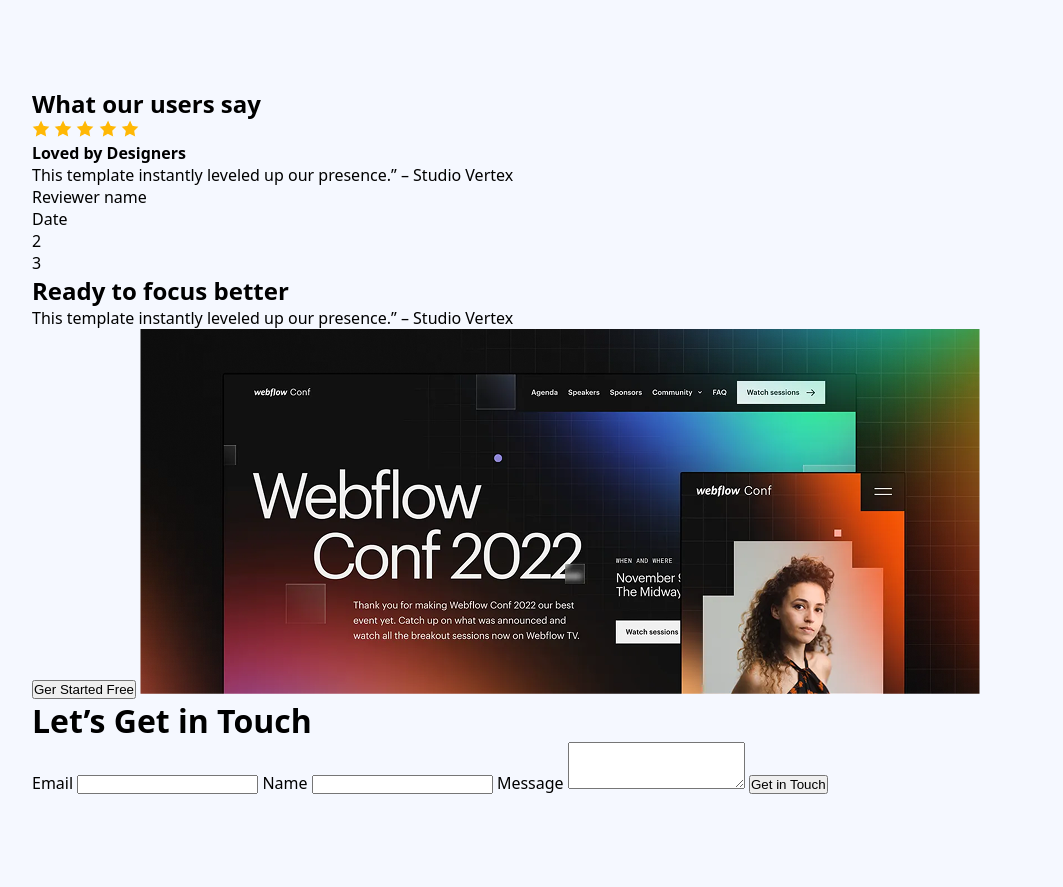
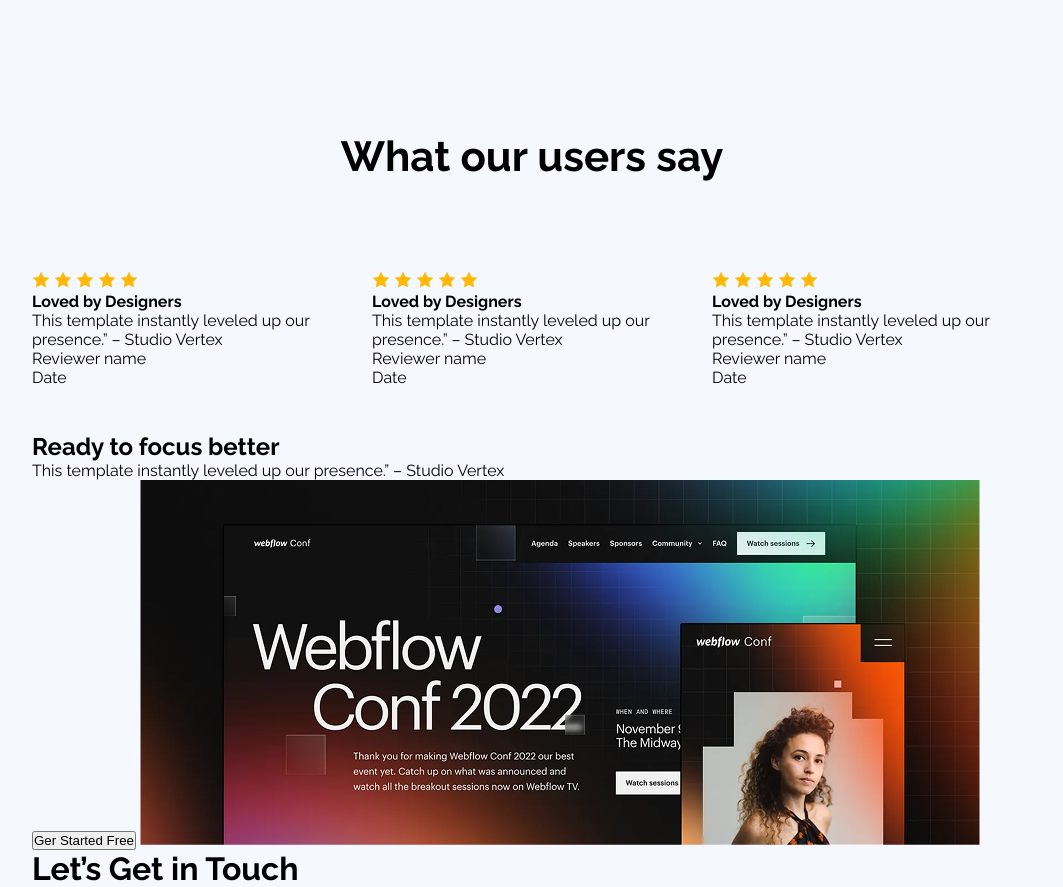
Before and after one commit to devShuvo25/B12A01-resources, a plain HTML site: page index.html in a window 1280 px wide. Shown: the part 1511-2398 px from the top of the page, without its empty margins (108-1171 px from the left). Drawn offline with Linux system fonts and the light colour scheme.

Commit message:
google font added in html

```diff
--- a/index.html
+++ b/index.html
@@ -4,16 +4,19 @@
     <meta charset="UTF-8">
     <meta name="viewport" content="width=device-width, initial-scale=1.0">
     <title>Landing launchpad</title>
+    <link rel="preconnect" href="https://fonts.googleapis.com">
+<link rel="preconnect" href="https://fonts.gstatic.com" crossorigin>
+<link href="https://fonts.googleapis.com/css2?family=Raleway:ital,wght@0,100..900;1,100..900&display=swap" rel="stylesheet">
     <link rel="stylesheet" href="style/style.css">
 </head>
-<body class="libertinus-math-regular">
+<body class="raleway-unique-font">
     <header>
         <!-- Header section starts from here -->
          <nav class="display-flx-space-btwn">
             <h2>WEB<span>FLOW</span></h2>
             <button class="btn-styles">Sign Up</button>
          </nav>
-         <div class="banner">
+         <div class="banner ">
             <h1>Cool Dark UI Template for Webflow Agencies!</h1>
             <button class="btn-styles">Stay Focused</button>
          </div>
@@ -50,7 +53,7 @@
          </div>
          <div class="user-feedback">
             <h2>What our users say</h2>
-            <div class="feedback-container">
+            <div class="feedback-container display-flx-space-btwn">
                 <div class="user-feedback-child">
                     <div class="star-icon">
                         <img src="Assets/icon-star.png" alt="">
@@ -71,8 +74,46 @@
                         </div>
                     </div>
                 </div>
-                <div class="user-feedback-child">2</div>
-                <div class="user-feedback-child">3</div>
+                <div class="user-feedback-child">
+                    <div class="star-icon">
+                        <img src="Assets/icon-star.png" alt="">
+                        <img src="Assets/icon-star.png" alt="">
+                        <img src="Assets/icon-star.png" alt="">
+                        <img src="Assets/icon-star.png" alt="">
+                        <img src="Assets/icon-star.png" alt="">
+                    </div>
+                    <div class="user-article">
+                        <h4>Loved by Designers</h4>
+                        <p>This template instantly leveled up our presence.” – Studio Vertex</p>
+                    </div>
+                    <div class="user-info">
+                        <div class="user-image"></div>
+                        <div class="user-name">
+                            <p>Reviewer name</p>
+                            <p>Date</p>
+                        </div>
+                    </div>
+                </div>
+                <div class="user-feedback-child">
+                    <div class="star-icon">
+                        <img src="Assets/icon-star.png" alt="">
+                        <img src="Assets/icon-star.png" alt="">
+                        <img src="Assets/icon-star.png" alt="">
+                        <img src="Assets/icon-star.png" alt="">
+                        <img src="Assets/icon-star.png" alt="">
+                    </div>
+                    <div class="user-article">
+                        <h4>Loved by Designers</h4>
+                        <p>This template instantly leveled up our presence.” – Studio Vertex</p>
+                    </div>
+                    <div class="user-info">
+                        <div class="user-image"></div>
+                        <div class="user-name">
+                            <p>Reviewer name</p>
+                            <p>Date</p>
+                        </div>
+                    </div>
+                </div>
             </div>
          </div>
          <div class="focus">
--- a/style/style.css
+++ b/style/style.css
@@ -5,8 +5,18 @@
     padding:0;
 }
 /* Shared styles section */
-@import url('https://fonts.googleapis.com/css2?family=Libertinus+Math&family=Merriweather:ital,opsz,wght@0,18..144,300..900;1,18..144,300..900&family=Raleway:ital,wght@0,100..900;1,100..900&display=swap');
-@import url('https://fonts.googleapis.com/css2?family=Inter:ital,opsz,wght@0,14..32,100..900;1,14..32,100..900&family=Libertinus+Math&family=Merriweather:ital,opsz,wght@0,18..144,300..900;1,18..144,300..900&family=Raleway:ital,wght@0,100..900;1,100..900&display=swap');
+
+@import url('https://fonts.googleapis.com/css2?family=Raleway:ital,wght@0,100..900;1,100..900&display=swap');
+
+.raleway-unique-font{
+  font-family: "Raleway", sans-serif;
+  font-optical-sizing: auto;
+  font-weight: 400;
+  font-style: normal;
+}
+
+
+
 :root{
     --primary-color:rgb(78, 71, 255);
     --mini-text-color:rgba(137, 135, 161, 1);
@@ -14,22 +24,18 @@
 .display-flx-space-btwn{display: flex; justify-content:space-between;}
 .display-flx-space-aroud{display: flex; justify-content:space-around;}
 .btn-styles{background-color:rgb(78, 71, 255);padding: 12px 36px;color: #FFFF; border:none; border-radius: 10px;}
-.mini-text-properties{
-  font-family: "Libertinus Math", system-ui;
-  font-weight: 400;
-  font-style: normal;
-  font-size: 16px;
-  color:var(--mini-text-color);
-}
-
 /* Body styling started form here */
-.libertinus-math-regular {
-  font-family: "Libertinus Math", system-ui;
-  font-weight: 400;
+.raleway-font{
+  font-family: "Raleway", sans-serif;
+  font-optical-sizing: auto;
+  font-weight: normal;
   font-style: normal;
 }
 body{
     background-color: rgb(245,248,255);
+    font-family: "Libertinus Math", system-ui;
+    font-weight: 400;
+    font-style: normal;
 }
 
 /* Header section styling started from here */
@@ -120,3 +126,20 @@ text-align: center;
   font-weight: 20px;
   color: var(--mini-text-color);
 }
+
+/* user feedback styles started from here */
+.user-feedback{
+  height: 345px;
+  text-align: center;
+  display: flex;
+  flex-direction: column;
+  justify-content:space-around;
+}
+.user-feedback h2{
+  font-size: 42px;
+  font-weight: bold;
+}
+.feedback-container{
+  gap: 20px;
+  text-align:left;
+}
```
